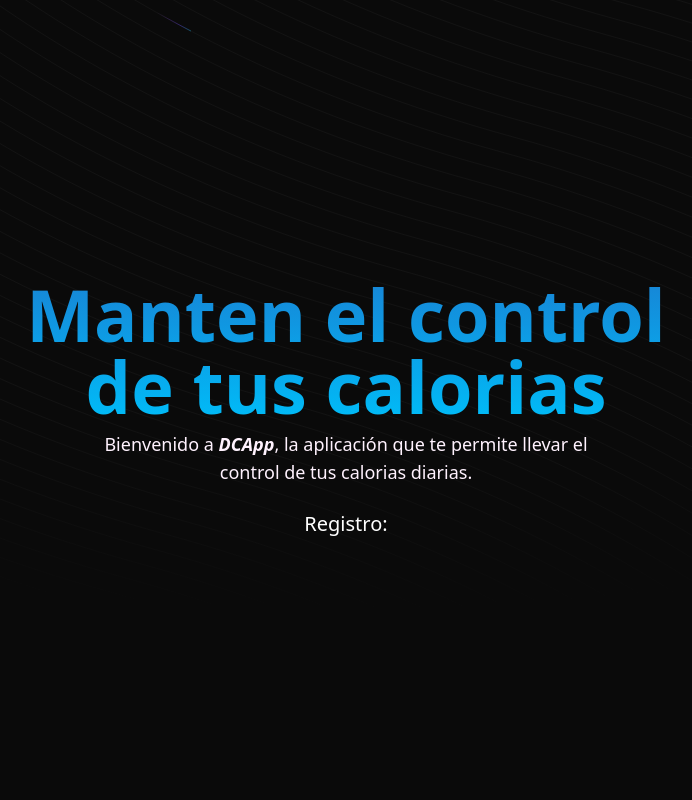
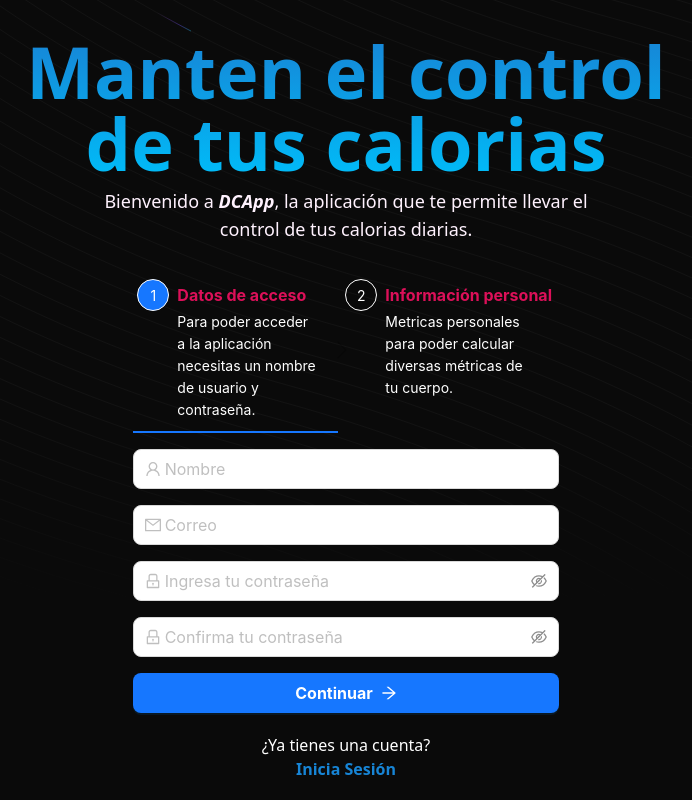
Before and after one commit to jose1500s/fitness-app, a React (Vite) app: page /register in a window 1280 px wide. Shown: the whole page, without its empty margins (294-986 px from the left). Built offline with nearby package versions, Linux system fonts and the light colour scheme.

Commit message:
feat: Improve login and registration forms - Add registration form with two steps: access data and personal information - Implement React Router for navigation between login and registration pages - Install Ant Design for UI components

```diff
--- a/src/components/Auth/Login.tsx
+++ b/src/components/Auth/Login.tsx
@@ -16,7 +16,7 @@ export default function BackgroundBeamsDemo() {
       <form action="" className="flex flex-col justify-center max-w-2xl w-1/3 mx-auto p-4 text-white z-20">
         <h2 className="text-2xl font-bold text-center mb-4">Iniciar sesión</h2>
         <Input
-          placeholder="Nombre de usuario"
+          placeholder="Nombre de usuario / Correo"
           size="large"
           prefix={<UserOutlined style={{ color: 'rgba(0,0,0,.25)' }} />}
         />
@@ -33,13 +33,9 @@ export default function BackgroundBeamsDemo() {
         <Button type="primary" block className="mt-4 font-bold" size="large">
           Iniciar sesión
         </Button>
-        <p className="text-center mt-2 text-base">O inicia sesión con</p>
-        <div className="flex justify-center mt-2">
-          <Button type="primary" shape="circle" className="mr-2" icon={<GoogleOutlined />} />
-          <Button type="primary" shape="circle" className="mr-2" icon={<XOutlined />} />
-        </div>
+
       </form>
-      <div className="absolute bottom-4 w-full text-center">
+      <div className="relative mt-5 bottom-4 w-full text-center">
         <p className="text-white">¿Aún no tienes cuenta?</p>
         <Link to="register" className="text-[#1785D6] font-bold hover:text-[#4d82b4]">Regístrate</Link>
       </div>
--- a/src/components/Auth/Register.tsx
+++ b/src/components/Auth/Register.tsx
@@ -1,7 +1,159 @@
+import { useState } from 'react';
+import { Steps, Input, Space, Button, InputNumber } from 'antd';
+import { Link } from "react-router-dom"
+
+import {
+  UserOutlined,
+  EyeInvisibleOutlined,
+  EyeTwoTone,
+  LockOutlined,
+  GoogleOutlined,
+  XOutlined,
+  MailOutlined,
+  ArrowRightOutlined
+} from '@ant-design/icons';
+
 export default function Register() {
+
+  const [current, setCurrent] = useState(0);
+
+  const onChange = (value: number) => {
+    console.log('onChange:', value);
+    setCurrent(value);
+  };
+
+  const items = [
+    {
+      title: 'Datos de acceso',
+      description: 'Para poder acceder a la aplicación necesitas un nombre de usuario y contraseña.',
+    },
+    {
+      title: 'Información personal',
+      description: 'Metricas personales para poder calcular diversas métricas de tu cuerpo.',
+    },
+  ];
+
+  //todo, funcion que guarde los datos del primer form
+  const nextStep = () => {
+    setCurrent(current + 1);
+  }
+
+  // todo, funcion que mande los datos del primer y segundo form a la base de datos
+  const handleSubmit = () => {
+    console.log('enviando datos...');
+  }
+
   return (
-    <div>
-      <h2 className="text-white text-xl">Registro:</h2>
+    <div className='w-2/3 md:w-1/3'>
+      <Steps
+        current={current}
+        onChange={onChange}
+        items={items}
+        type='navigation'
+      />
+      {
+        current === 0 ? (
+          <div className='w-full h-auto'>
+            <form className="flex flex-col justify-center mt-4  mx-auto  text-white z-20">
+              <Input
+                placeholder="Nombre"
+                size="large"
+                type='text'
+                prefix={<UserOutlined style={{ color: 'rgba(0,0,0,.25)' }} />}
+              />
+
+              <Input
+                className='mt-4'
+                placeholder="Correo"
+                size="large"
+                type='email'
+                prefix={<MailOutlined style={{ color: 'rgba(0,0,0,.25)' }} />}
+              />
+
+              <Space direction="vertical" className="mt-4">
+                <Input.Password
+                  size="large"
+                  placeholder="Ingresa tu contraseña"
+                  prefix={<LockOutlined style={{ color: 'rgba(0,0,0,.25)' }} />}
+                  iconRender={(visible) => (visible ? <EyeTwoTone /> : <EyeInvisibleOutlined />)}
+                />
+              </Space>
+
+              <Space direction="vertical" className="mt-4">
+                <Input.Password
+                  size="large"
+                  placeholder="Confirma tu contraseña"
+                  prefix={<LockOutlined style={{ color: 'rgba(0,0,0,.25)' }} />}
+                  iconRender={(visible) => (visible ? <EyeTwoTone /> : <EyeInvisibleOutlined />)}
+                />
+              </Space>
+
+              <Button
+                type="primary"
+                block
+                className="flex justify-center items-center mt-4 font-bold"
+                size="large"
+                onClick={nextStep}
+              >
+                Continuar <ArrowRightOutlined />
+              </Button>
+
+            </form>
+            <div className="relative mt-5 text-center">
+              <p className="text-white">¿Ya tienes una cuenta?</p>
+              <Link to="/" className="text-[#1785D6] font-bold hover:text-[#4d82b4]">Inicia Sesión</Link>
+            </div>
+          </div>
+        ) : (
+          <div className='w-full h-auto'>
+            <form action="" className="flex flex-col justify-center mt-4 text-white z-20">
+              <label htmlFor="peso" className='text-white text-lg'>Peso</label>
+              <InputNumber
+                className='w-full mt-2'
+                size="large"
+                min={1}
+                max={300}
+                defaultValue={0}
+                name='peso'
+                id='peso'
+              />
+
+              <label htmlFor="altura" className='text-white text-lg mt-4'>Altura (Centimetros)</label>
+              <InputNumber
+                className='w-full mt-2'
+                size="large"
+                min={1}
+                max={300}
+                defaultValue={0}
+                name='altura'
+                id='altura'
+              />
+
+              <label htmlFor="edad" className='text-white text-lg mt-4'>Edad</label>
+              <InputNumber
+                className='w-full mt-2'
+                size="large"
+                min={1}
+                max={300}
+                defaultValue={0}
+                name='edad'
+                id='edad'
+              />
+
+              <Button type="primary" block className="mt-4 font-bold" size="large"
+                onClick={handleSubmit}
+              >
+                Registrarse
+              </Button>
+            </form>
+            <div className="relative mt-5 text-center">
+              <p className="text-white">¿Ya tienes una cuenta?</p>
+              <Link to="/" className="text-[#1785D6] font-bold hover:text-[#4d82b4]">Inicia Sesión</Link>
+            </div>
+          </div>
+        )
+
+      }
     </div>
   )
 }
--- a/src/index.css
+++ b/src/index.css
@@ -1,3 +1,24 @@
 @tailwind base;
 @tailwind components;
 @tailwind utilities;
+
+.ant-steps-item-description {
+    color: white !important;
+}
+
+.ant-steps-item-title {
+    color: #DC1059 !important;
+    font-weight: bold !important;
+}
+
+.ant-steps-item-icon {
+    border-color: white !important;
+}
+
+.ant-steps-item-icon > .ant-steps-icon {
+    color: white !important;
+}
+
+.ant-steps-finish-icon {
+    color: #2cf178 !important;
+}
```
